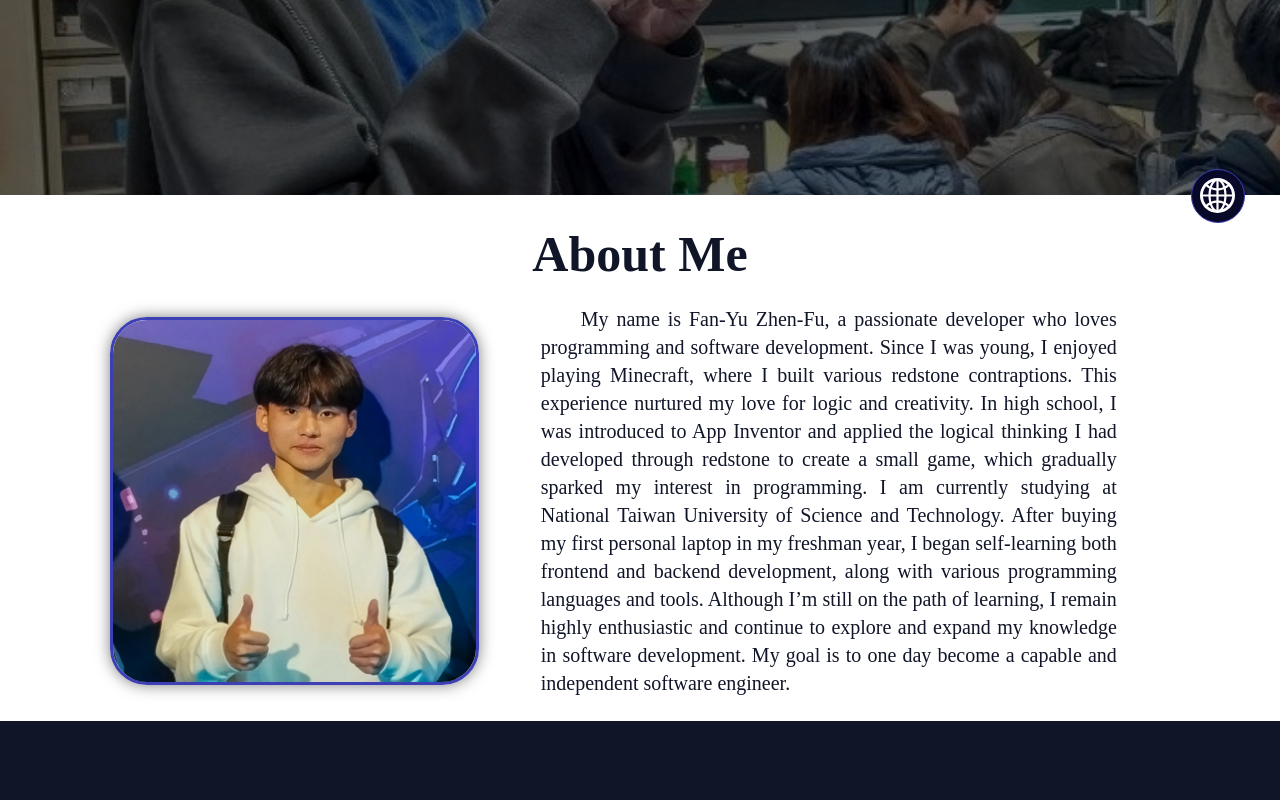
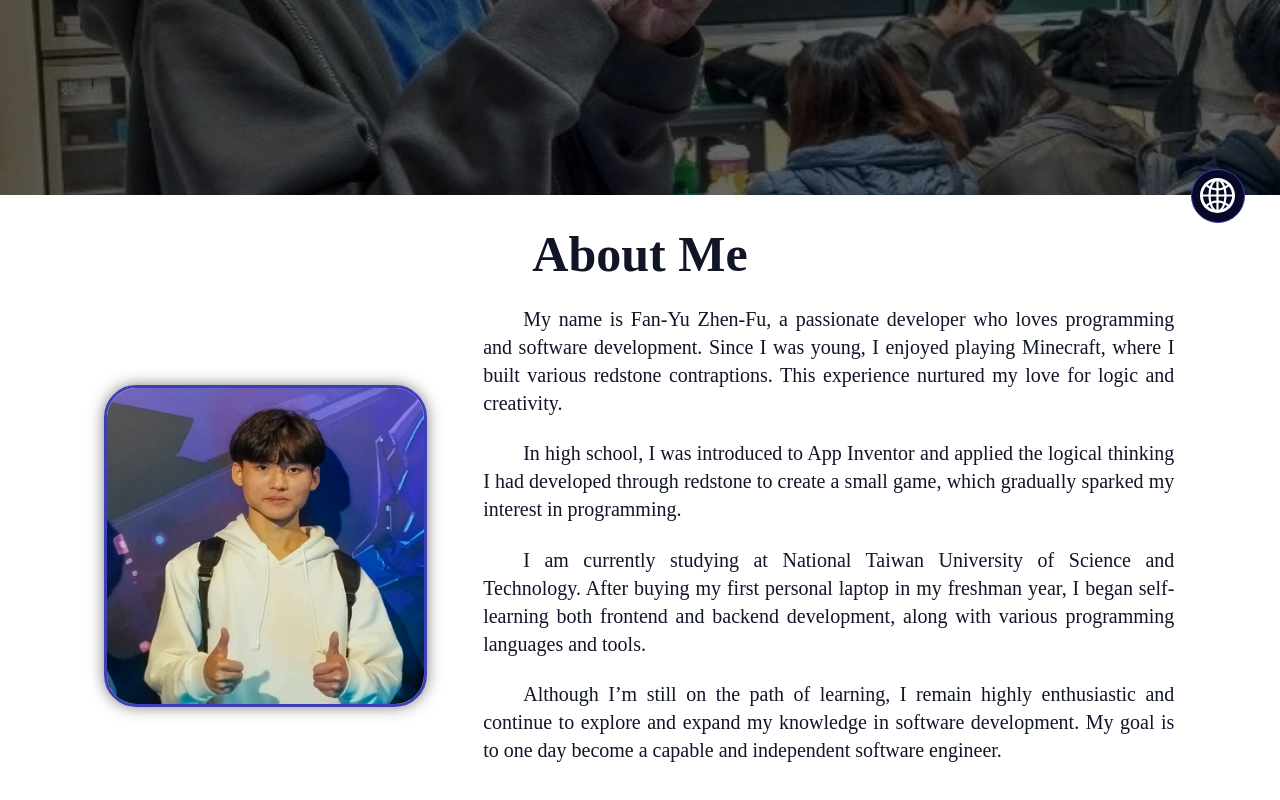
Before and after one commit to fanyuuu2006/fanyu, a Next.js app: page / in a window 1280 px wide. Shown: the part 542-1342 px from the top of the page. Before the commit the page ends 1263 px from the top, so only its background shows below. Built offline with nearby package versions, Linux system fonts and the light colour scheme.

Commit message:
feature: 自界文章分段

```diff
--- a/src/components/Index/AboutMeSection.tsx
+++ b/src/components/Index/AboutMeSection.tsx
@@ -2,28 +2,33 @@
 import Image from "next/image";
 import { useLanguage } from "@/context/LanguageContext";
 import { LanguageContent, LanguageOption } from "@/types/language";
+import React from "react";
 
-type AboutMeContent = Record<"aboutMe" | "article", string>;
+type AboutMeContent = {
+  aboutMe: string;
+  article: string[];
+};
 
 const getAboutMeContent = (language: LanguageOption): AboutMeContent =>
   ((
     {
       chinese: {
         aboutMe: "關於我",
-        article:
-          "我的名字是范余振富，一位對程式設計與軟體開發充滿熱情的開發者。從小喜歡玩 Minecraft 這款遊戲，並在其中建造了各式各樣的紅石機關，這段經驗培養了我對邏輯與創造力的熱愛。\
-            高中時，我接觸到 App Inventor，並運用過去在紅石機關中累積的邏輯思維，嘗試開發了一款小型遊戲，從此對程式設計領域漸漸產生了興趣。\
-            目前，我就讀於國立臺灣科技大學，自大一購入了第一台屬於自己的筆記型電腦後，便開始自學前端與後端技術，並學習各種程式語言與開發工具。\
-            雖然目前仍在學習的道路上，但我始終保持著高度的熱情，並持續不斷地探索與累積軟體開發的相關知識，期許自己未來能成為一位能夠獨當一面的軟體工程師。",
+        article: [
+          "我的名字是范余振富，一位對程式設計與軟體開發充滿熱情的開發者。從小喜歡玩 Minecraft 這款遊戲，並在其中建造了各式各樣的紅石機關，這段經驗培養了我對邏輯與創造力的熱愛。",
+          "高中時，我接觸到 App Inventor，並運用過去在紅石機關中累積的邏輯思維，嘗試開發了一款小型遊戲，從此對程式設計領域漸漸產生了興趣。",
+          "目前，我就讀於國立臺灣科技大學，自大一購入了第一台屬於自己的筆記型電腦後，便開始自學前端與後端技術，並學習各種程式語言與開發工具。",
+          "雖然目前仍在學習的道路上，但我始終保持著高度的熱情，並持續不斷地探索與累積軟體開發的相關知識，期許自己未來能成為一位能夠獨當一面的軟體工程師。",
+        ],
       },
       english: {
         aboutMe: "About Me",
-        article:
-          "My name is Fan-Yu Zhen-Fu, a passionate developer who loves programming and software development.\
-            Since I was young, I enjoyed playing Minecraft, where I built various redstone contraptions. This experience nurtured my love for logic and creativity.\
-            In high school, I was introduced to App Inventor and applied the logical thinking I had developed through redstone to create a small game, which gradually sparked my interest in programming.\
-            I am currently studying at National Taiwan University of Science and Technology. After buying my first personal laptop in my freshman year, I began self-learning both frontend and backend development, along with various programming languages and tools.\
-            Although I’m still on the path of learning, I remain highly enthusiastic and continue to explore and expand my knowledge in software development. My goal is to one day become a capable and independent software engineer.",
+        article: [
+          "My name is Fan-Yu Zhen-Fu, a passionate developer who loves programming and software development. Since I was young, I enjoyed playing Minecraft, where I built various redstone contraptions. This experience nurtured my love for logic and creativity.",
+          "In high school, I was introduced to App Inventor and applied the logical thinking I had developed through redstone to create a small game, which gradually sparked my interest in programming.",
+          "I am currently studying at National Taiwan University of Science and Technology. After buying my first personal laptop in my freshman year, I began self-learning both frontend and backend development, along with various programming languages and tools.",
+          "Although I’m still on the path of learning, I remain highly enthusiastic and continue to explore and expand my knowledge in software development. My goal is to one day become a capable and independent software engineer.",
+        ],
       },
     } as LanguageContent<AboutMeContent>
   )[language]);
@@ -50,7 +55,7 @@ export const AboutMeSection = () => {
         <div className="d-flex align-items-center" style={{ gap: "1em" }}>
           <div
             className="card-glass d-flex justify-center align-items-center"
-            style={{ width: "40%" }}
+            style={{ width: "35%" }}
           >
             <Image
               className="bordered shadow"
@@ -64,19 +69,24 @@ export const AboutMeSection = () => {
           <div
             className="card-glass d-flex flex-column align-items-center"
             style={{
-              width: "50%",
+              width: "60%",
             }}
           >
+            {aboutMeContent.article.map((part, index) => (
+              <React.Fragment key={index}>
                 <p
                   className="note bold text-justify"
                   style={{
                     color: "var(--background-color)",
-                textIndent: "2em",  // 首行縮排
+                    textIndent: "2em", // 首行縮排
                     textJustify: "inter-word",
                   }}
                 >
-              {aboutMeContent.article}
+                  {part}
                 </p>
+                <br />
+              </React.Fragment>
+            ))}
           </div>
         </div>
       </div>
```
Lines whose indentation alone changed are shown as unchanged.
